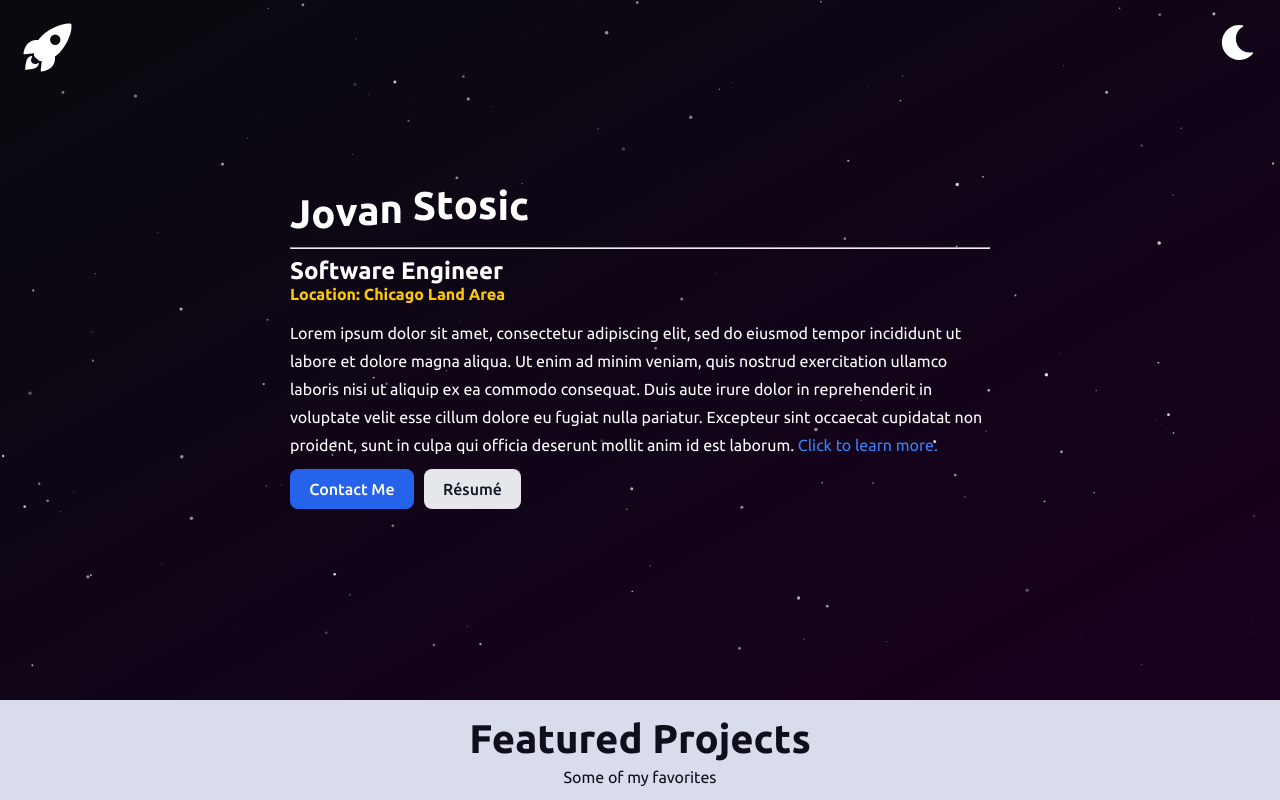
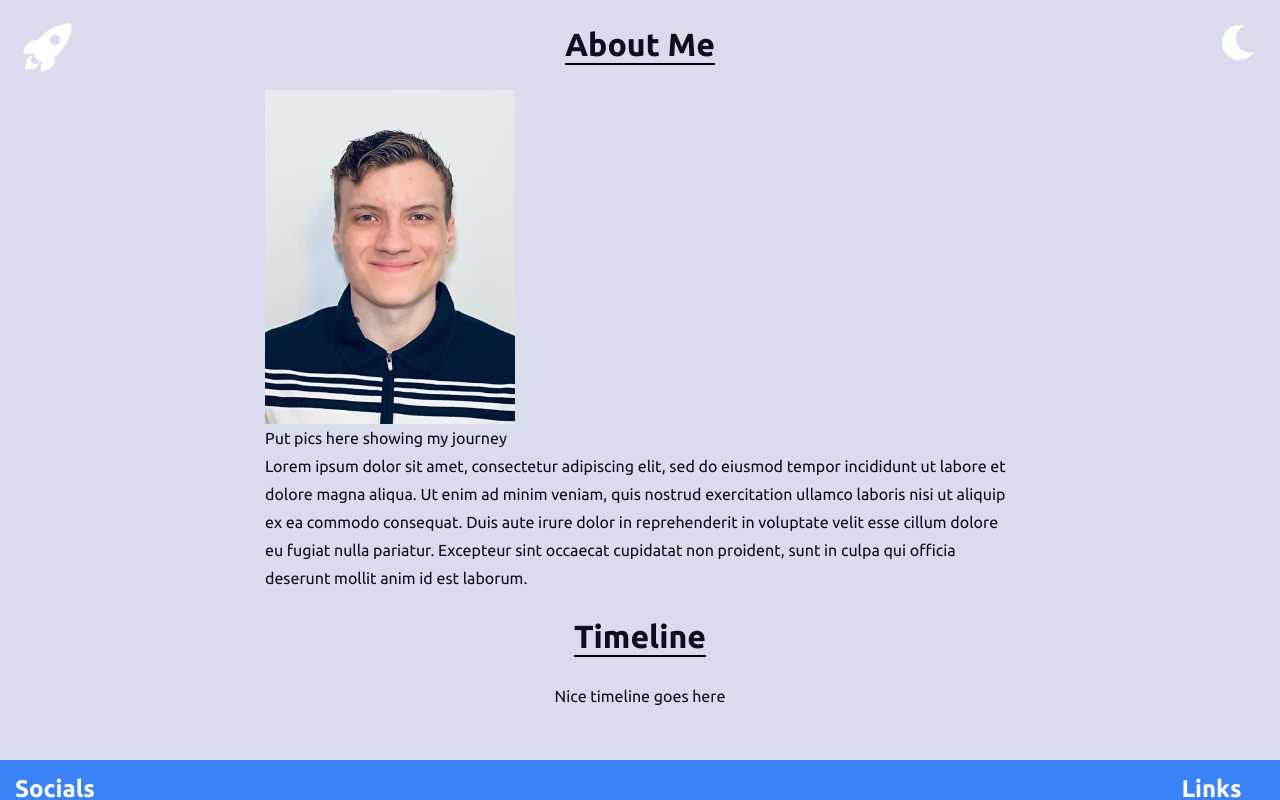
Before and after one commit to jovanstos/portfolio-website, a React (Vite) app: page /about in a window 1280 px wide. Shown: the top 800 px of the page. Built offline with nearby package versions, Linux system fonts and the light colour scheme.

Commit message:
Created just the basic skeleton for the about page

```diff
--- a/src/App.tsx
+++ b/src/App.tsx
@@ -1,12 +1,13 @@
 import { Routes, Route } from 'react-router-dom';
 import Home from './pages/Home';
+import About from './pages/About';
 import NotFound from './pages/NotFound';
 
 function App() {
     return (
         <Routes>
             <Route path="/" element={<Home />} />
-            <Route path="/about" element={<Home />} />
+            <Route path="/about" element={<About />} />
             <Route path="*" element={<NotFound />} />
         </Routes>
     );
--- /dev/null
+++ b/src/pages/About.tsx
@@ -0,0 +1,28 @@
+import "../styles/About.css";
+import Nav from "../components/Nav";
+import LightDarkToggle from "../components/LightDarkToggle";
+import Footer from "../components/Footer";
+
+function About() {
+    return (
+        <>
+            <Nav />
+            <LightDarkToggle />
+            <main id="about">
+                <h1>About Me</h1>
+                <article>
+                    <img src="temp.jpg" width={"250px"} />
+                    <p>Put pics here showing my journey</p>
+                    <p>Lorem ipsum dolor sit amet, consectetur adipiscing elit, sed do eiusmod tempor incididunt ut labore et dolore magna aliqua. Ut enim ad minim veniam, quis nostrud exercitation ullamco laboris nisi ut aliquip ex ea commodo consequat. Duis aute irure dolor in reprehenderit in voluptate velit esse cillum dolore eu fugiat nulla pariatur. Excepteur sint occaecat cupidatat non proident, sunt in culpa qui officia deserunt mollit anim id est laborum.</p>
+                </article>
+                <h1>Timeline</h1>
+                <article>
+                    <p>Nice timeline goes here</p>
+                </article>
+            </main >
+            <Footer />
+        </>
+    );
+}
+
+export default About;
--- /dev/null
+++ b/src/styles/About.css
@@ -0,0 +1,16 @@
+#about{
+    display: flex;
+    flex-direction: column;
+    align-items: center;
+    height: 100%;
+    min-height: 80vh;
+}
+
+#about > h1{
+    margin: 25px 0px;
+    border-bottom: 2px solid black ;
+}
+
+#about > article{
+  max-width: 750px;
+}
--- a/src/styles/index.css
+++ b/src/styles/index.css
@@ -289,6 +289,7 @@ ul {
   justify-content: center;
   align-items: center;
   text-align: center;
-  height: 80vh;
+  height: 100%;
+  min-height: 80vh;
   color: #f5f6fa;
 }
```
